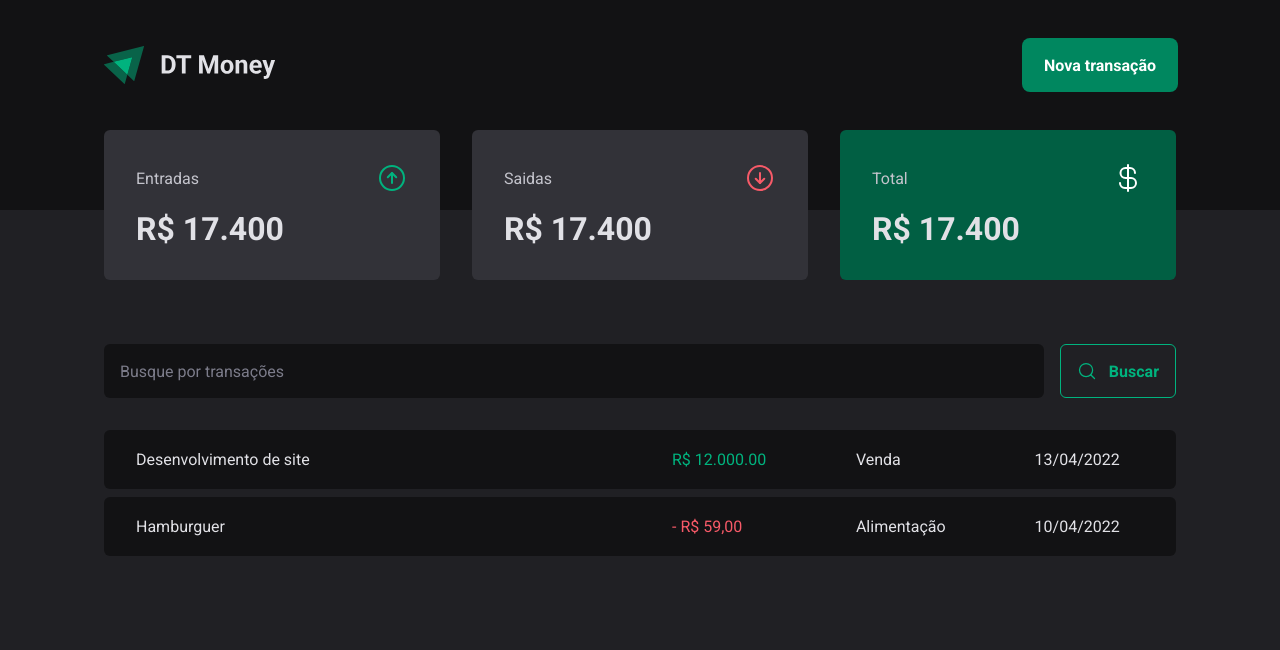
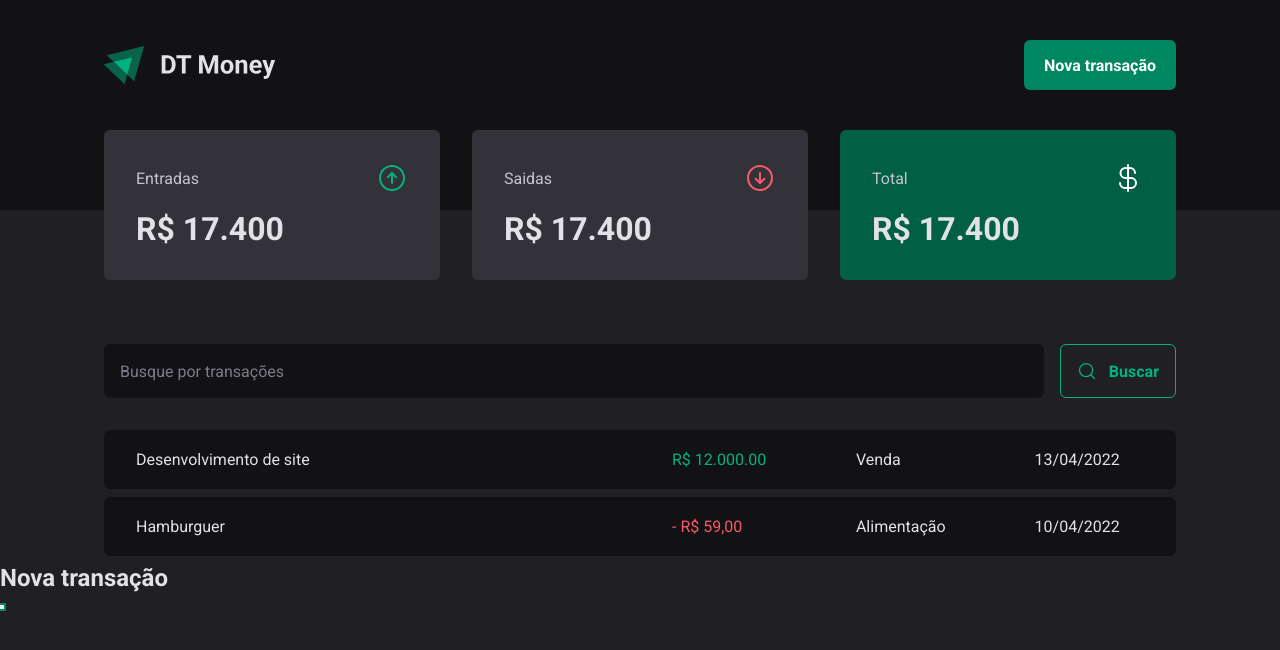
Before and after one commit to AlexMoreira01/DtMoney, a React (Vite) app: page / in a window 1280 px wide. Both pictures are taken after a click on the button "Nova transação". Shown: the top 650 px of the page. Built offline with nearby package versions, Linux system fonts and the light colour scheme.

Commit message:
Feature: Modal with radix ui

```diff
--- a/src/components/Header/index.tsx
+++ b/src/components/Header/index.tsx
@@ -1,15 +1,34 @@
 import { HeaderContainer, HeaderContent, NewTransactionButton } from "./styles";
+import * as Dialog from '@radix-ui/react-dialog';
 
 import logoImg from '../../assets/logo.svg';
 
-export function Header(){
+export function Header() {
   return (
     <HeaderContainer>
       <HeaderContent>
 
         <img src={logoImg} alt="" />
 
-        <NewTransactionButton>Nova transação</NewTransactionButton>
+        <Dialog.Root>
+          {/* aschild ira mudar para que o dialog trigger não crie um novo botão e utilize
+          o botao dentro da tag que ele esta */}
+          <Dialog.Trigger asChild>
+
+            <NewTransactionButton>Nova transação</NewTransactionButton>
+          </Dialog.Trigger>
+
+          <Dialog.Portal>
+            <Dialog.Overlay>
+              <Dialog.Content>
+                <Dialog.Title>Nova transação</Dialog.Title>
+
+                <Dialog.Close />
+              </Dialog.Content>
+            </Dialog.Overlay>
+          </Dialog.Portal>
+        </Dialog.Root>
+
       </HeaderContent>
 
     </HeaderContainer>
```
